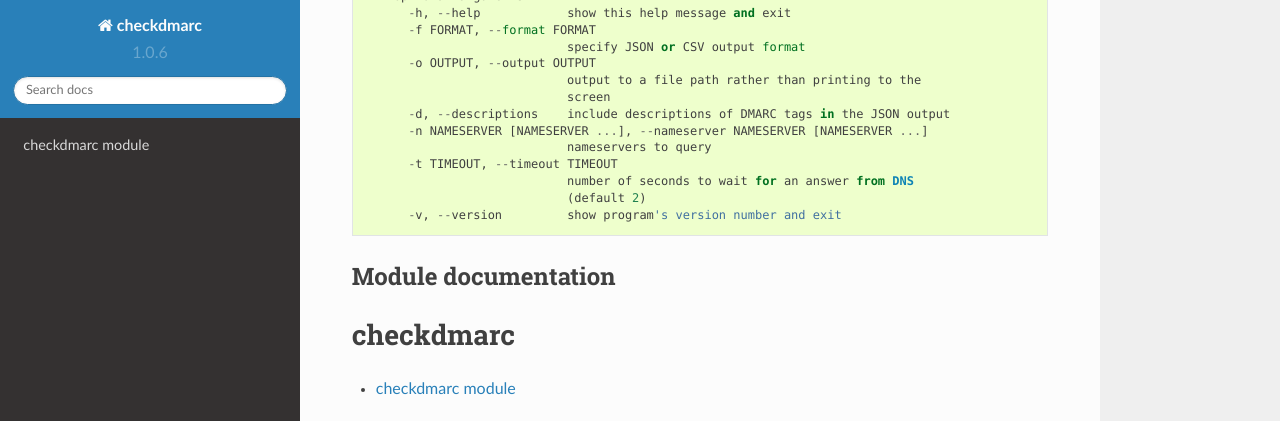
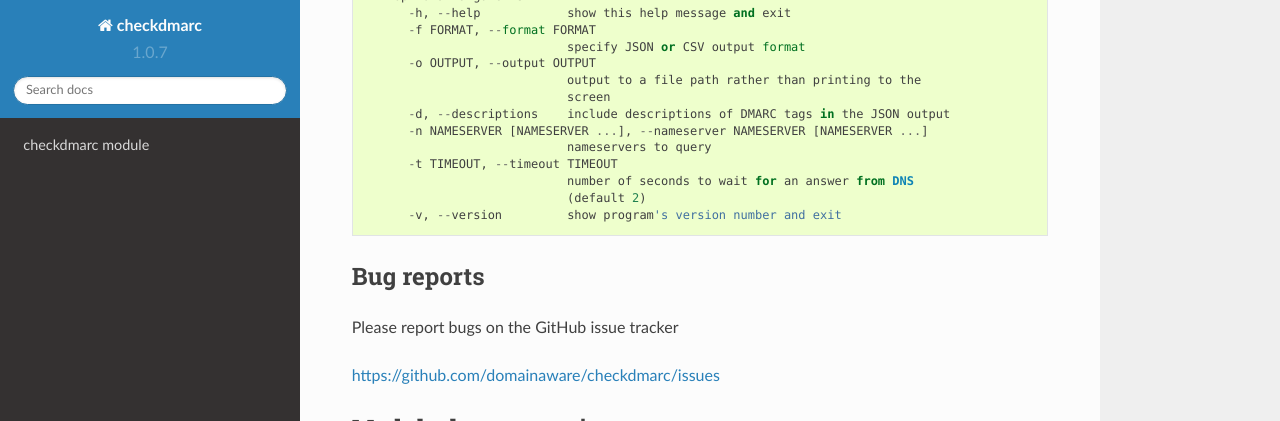
Before and after one commit to domainaware/checkdmarc, a Sphinx documentation site: the page built from docs/source/index.rst, in a window 1280 px wide and 900 px high, scrolled down 1104 px, cut to the strip 0-421 px from the top of the window. Built offline with Sphinx 7.4.7 and the Read the Docs theme 2.0.0, drawn with Linux system fonts in a browser that asks for light colours.

```diff
--- a/docs/source/conf.py
+++ b/docs/source/conf.py
@@ -60,9 +60,9 @@ author = 'Sean Whalen'
 # built documents.
 #
 # The short X.Y version.
-version = '1.0.6'
+version = '1.0.7'
 # The full version, including alpha/beta/rc tags.
-release = '1.0.6'
+release = '1.0.7'
 
 # The language for content autogenerated by Sphinx. Refer to documentation
 # for a list of supported languages.
--- a/docs/source/index.rst
+++ b/docs/source/index.rst
@@ -68,6 +68,14 @@ Command line usage
                                 (default 2)
           -v, --version         show program's version number and exit
 
+
+Bug reports
+-----------
+
+Please report bugs on the GitHub issue tracker
+
+https://github.com/domainaware/checkdmarc/issues
+
 Module documentation
 --------------------
 
--- a/setup.py
+++ b/setup.py
@@ -21,7 +21,7 @@ here = path.abspath(path.dirname(__file__))
 with open(path.join(here, 'README.rst'), encoding='utf-8') as f:
     long_description = f.read()
 
-__version__ = "1.0.6"
+__version__ = "1.0.7"
 description = "A Python module and command line parser for SPF and DMARC records"
 
 
```
Also changed, not shown: CHANGELOG.md (+5 -1 lines), README.rst (+7 -0 lines), checkdmarc.py (+7 -1 lines).
